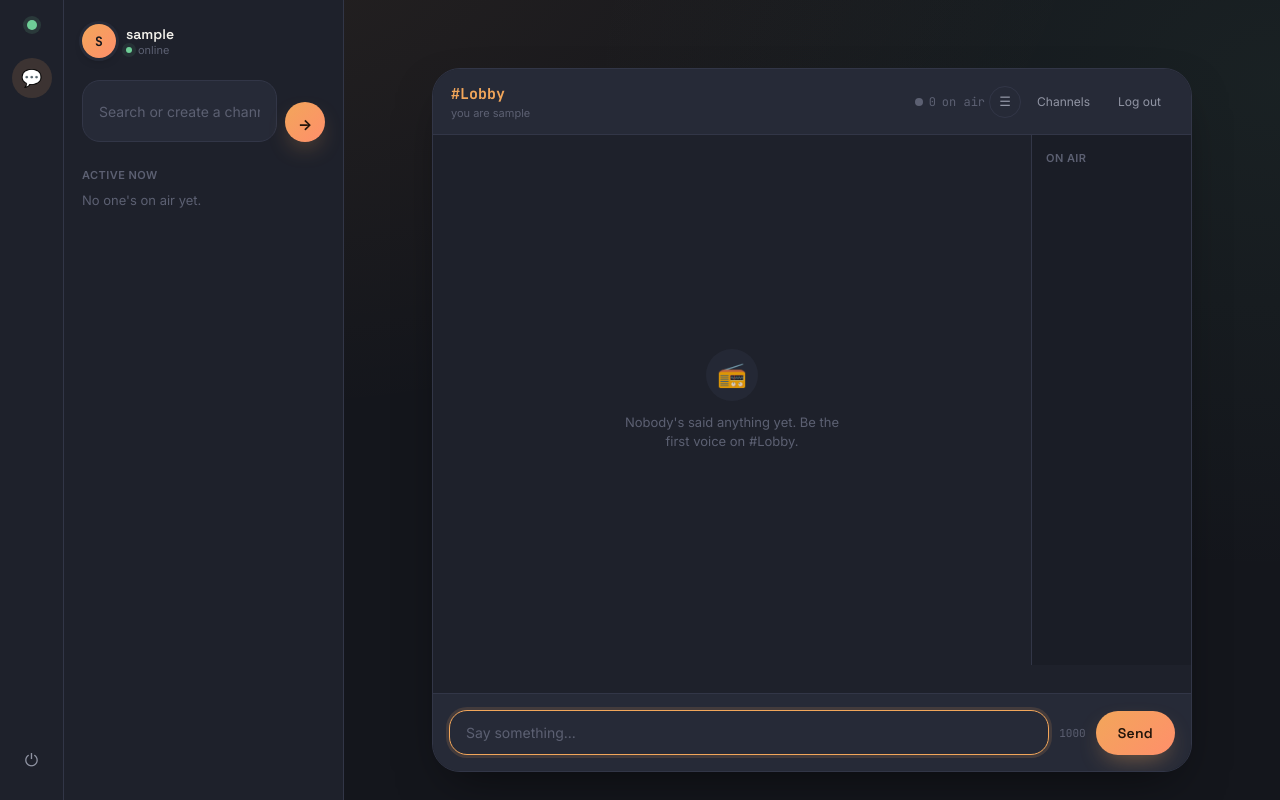
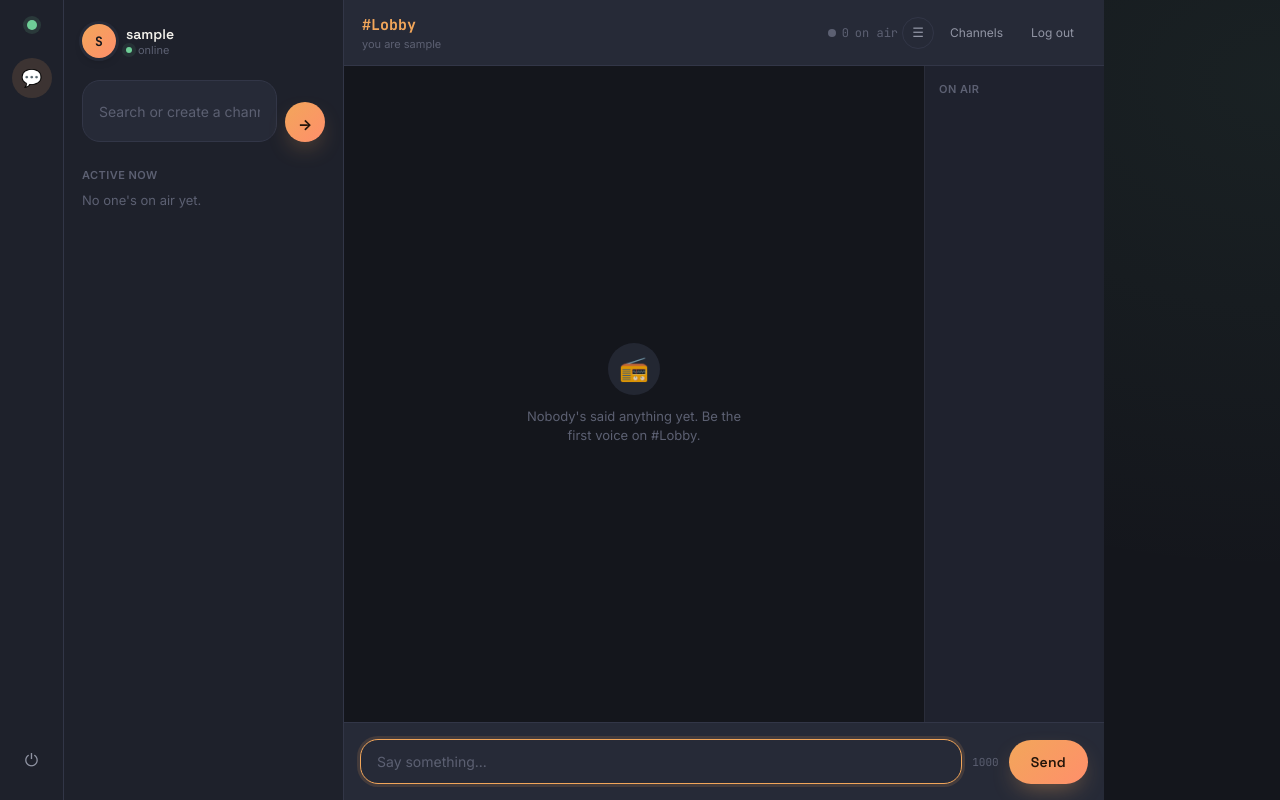
Before and after one commit to eckermania14/wavelength, a Flask app: page /r/1 in a window 1280 px wide. Run offline with Flask 3, Linux system fonts and the light colour scheme; the visitor is signed in with stand-in values (Sample User, id 1); data comes from the database, SQL or seed files in the repository; some libraries are stand-ins or nearby versions.

Commit message:
Update room.html

```diff
--- a/templates/room.html
+++ b/templates/room.html
@@ -9,12 +9,57 @@
 <link href="https://fonts.googleapis.com/css2?family=Space+Grotesk:wght@500;600;700&family=Inter:wght@400;500;600&family=JetBrains+Mono:wght@400;500;700&display=swap" rel="stylesheet">
 <link rel="stylesheet" href="{{ url_for('static', filename='style.css') }}">
 <style>
-  .typing-indicator {
-    padding: 8px 18px;
-    font-size: 13px;
-    color: #8a8f9e;
-    font-style: italic;
-    min-height: 28px;
+  .shell {
+    display: flex;
+    height: 100vh;
+    overflow: hidden;
+  }
+  .main {
+    flex: 1;
+    overflow: hidden;
+    padding: 0;
+  }
+  .chat-wrap {
+    height: 100%;
+    display: flex;
+    flex-direction: column;
+    background: #1a1c24;
+    border: none;
+    box-shadow: none;
+    margin: 0;
+    border-radius: 0;
+  }
+  .chat-body {
+    flex: 1;
+    display: flex;
+    overflow: hidden;
+  }
+  .messages {
+    flex: 1;
+    overflow-y: auto;
+    padding: 20px;
+    background: #14161c;
+  }
+  .roster {
+    width: 180px;
+    flex-shrink: 0;
+    border-left: 1px solid #2a2d3a;
+    background: #1f222e;
+  }
+
+  /* Mobile */
+  @media (max-width: 768px) {
+    .sidebar {
+      display: none;
+      position: fixed;
+      top: 0; left: 0; bottom: 0;
+      width: 80%; max-width: 280px;
+      z-index: 100;
+      box-shadow: 4px 0 30px rgba(0,0,0,0.6);
+    }
+    .sidebar.open { display: flex; }
+    .rail { width: 60px; }
+    .roster { display: none; }
   }
 </style>
 </head>
@@ -142,8 +187,6 @@
     const sidebar = document.getElementById('sidebar');
     const sidebarToggle = document.getElementById('sidebar-toggle');
 
-    let typingTimeout;
-
     function colorForName(name) {
       let hash = 0;
       for (let i = 0; i < name.length; i++) {
@@ -210,18 +253,6 @@
       scrollToBottom();
     }
 
-    function showTyping(users) {
-      if (users.length === 0) {
-        typingIndicator.innerHTML = '';
-        return;
-      }
-      if (users.length === 1) {
-        typingIndicator.innerHTML = `<em>${users[0]} is typing...</em>`;
-      } else {
-        typingIndicator.innerHTML = `<em>${users.join(', ')} are typing...</em>`;
-      }
-    }
-
     socket.on('connect', () => socket.emit('join', { room_id: roomId }));
     socket.on('message', entry => addMessage(entry, entry.username === username));
     socket.on('system', data => addSystemMessage(data.msg));
@@ -235,25 +266,6 @@
       onlineCountEl.textContent = data.online.length;
     });
 
-    // Typing indicator
-    let isTyping = false;
-    input.addEventListener('input', () => {
-      if (!isTyping) {
-        isTyping = true;
-        socket.emit('typing', { room_id: roomId, isTyping: true });
-      }
-      clearTimeout(typingTimeout);
-      typingTimeout = setTimeout(() => {
-        isTyping = false;
-        socket.emit('typing', { room_id: roomId, isTyping: false });
-      }, 2000);
-    });
-
-    // Listen for typing events from others
-    socket.on('typing', data => {
-      showTyping(data.typingUsers || []);
-    });
-
     form.addEventListener('submit', e => {
       e.preventDefault();
       const text = input.value.trim();
@@ -264,8 +276,12 @@
       charCounterEl.classList.remove('warn');
     });
 
-    // Mobile controls
-    if (sidebarToggle) sidebarToggle.addEventListener('click', () => sidebar.classList.toggle('open'));
+    input.addEventListener('input', () => {
+      const remaining = 1000 - input.value.length;
+      charCounterEl.textContent = remaining;
+      charCounterEl.classList.toggle('warn', remaining < 100);
+    });
+
     if (rosterToggle) rosterToggle.addEventListener('click', () => {
       roster.classList.add('open');
       rosterBackdrop.classList.add('show');
@@ -275,6 +291,8 @@
       rosterBackdrop.classList.remove('show');
     });
 
+    if (sidebarToggle) sidebarToggle.addEventListener('click', () => sidebar.classList.toggle('open'));
+
     window.addEventListener('beforeunload', () => socket.emit('leave', { room_id: roomId }));
 
     paintAvatars();
```
